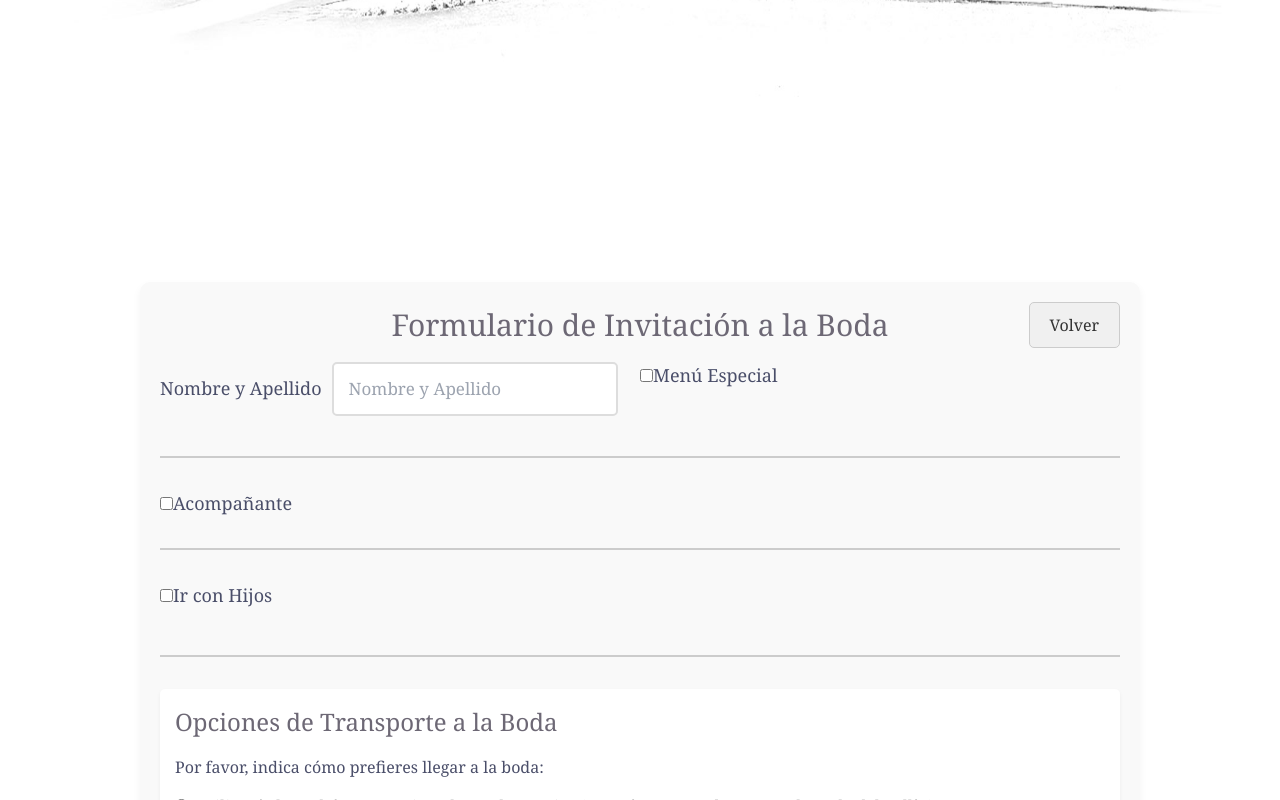
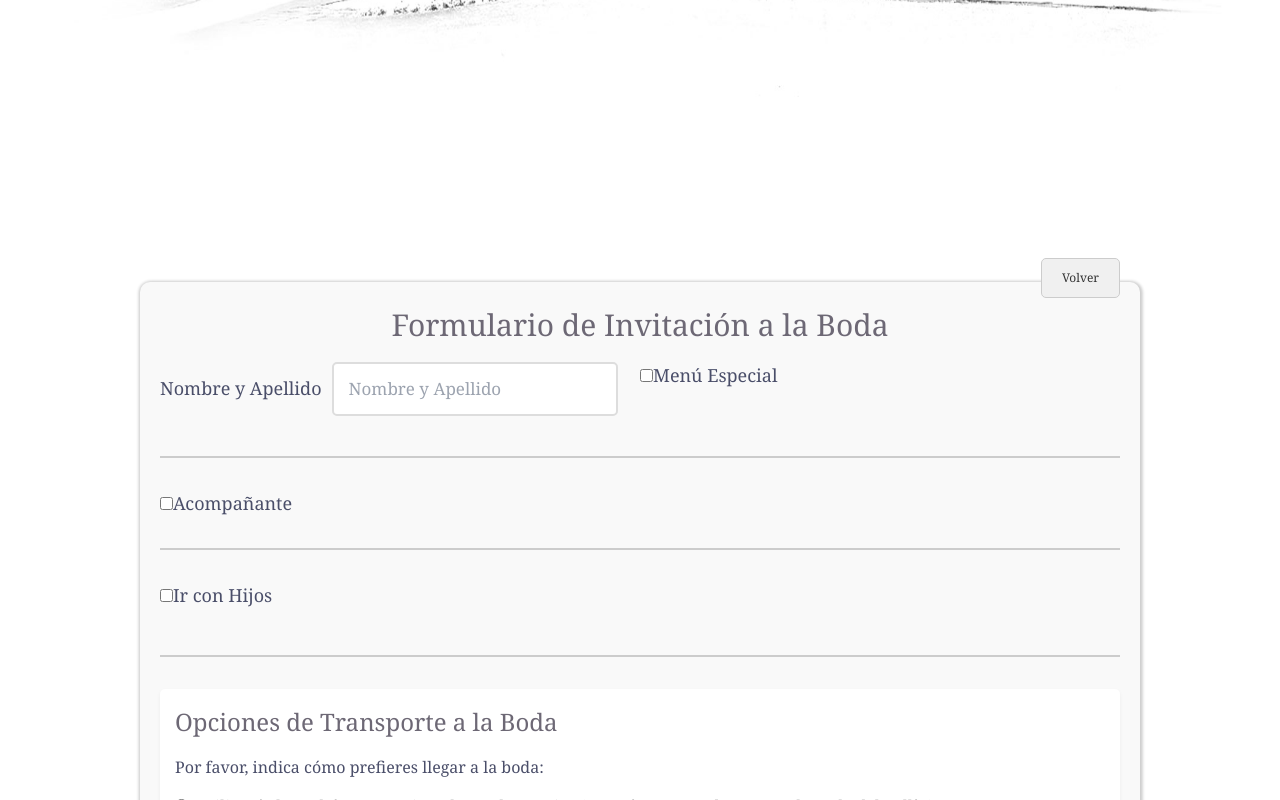
Before and after one commit to Oriol-1/Boda, a Next.js app: page / in a window 1280 px wide. Both pictures are taken after a click on the button "Ir a la Boda". Shown: the part 777-1577 px from the top of the page. Built offline with nearby package versions, Linux system fonts and the light colour scheme.

Commit message:
button volver a al derecha

```diff
--- a/src/app/components/fecha/Fecha.module.css
+++ b/src/app/components/fecha/Fecha.module.css
@@ -7,7 +7,7 @@
   align-items: center;
   gap: 40px;
   background-size: cover;
-  z-index: 24;
+  z-index: 22;
   background-color: #fff;
   padding-top: 70px;
   padding-bottom: 70px;
--- a/src/pages/formulario/index.tsx
+++ b/src/pages/formulario/index.tsx
@@ -186,7 +186,7 @@ const handleBackFromSummary = () => {
 
       {/* Botón de "Volver" que solo se muestra si el usuario está en uno de los formularios */}
       {(!isSubmitted && (showForm || showInput || showSummary)) && (
-  <button
+  <button className="backButton"
     onClick={() => {
       if(showSummary) {
         setShowSummary(false);
@@ -196,8 +196,7 @@ const handleBackFromSummary = () => {
         // Restablece aquí cualquier otro estado si es necesario
       }
     }}
-    className="back-button"
-    style={{ position: 'absolute', top: '20px', right: '20px' }}
+
   >
     Volver
   </button>
--- a/src/pages/formulario/styles.css
+++ b/src/pages/formulario/styles.css
@@ -10,6 +10,7 @@
   box-shadow: 0 4px 8px rgba(0, 0, 0, 0.05);
 /* que este por ensima de cualquier elemento */
   position: relative;
+  box-shadow: 0.7px 1px 3px 2px rgba(0.5,0.5,0.5,0.2);
   z-index: 23;
 
 
@@ -334,6 +335,18 @@
 }
 
 
+.backButton{
+
+    cursor: pointer;
+    background-color: #f0f0f0;
+    border: 1px solid #ccc;
+    padding: 10px 20px;
+    border-radius: 5px;
+    font-size: 12px;
+    top: -24px;
+    right: 20px;
+    position: absolute;
+}
 
 
 
```
